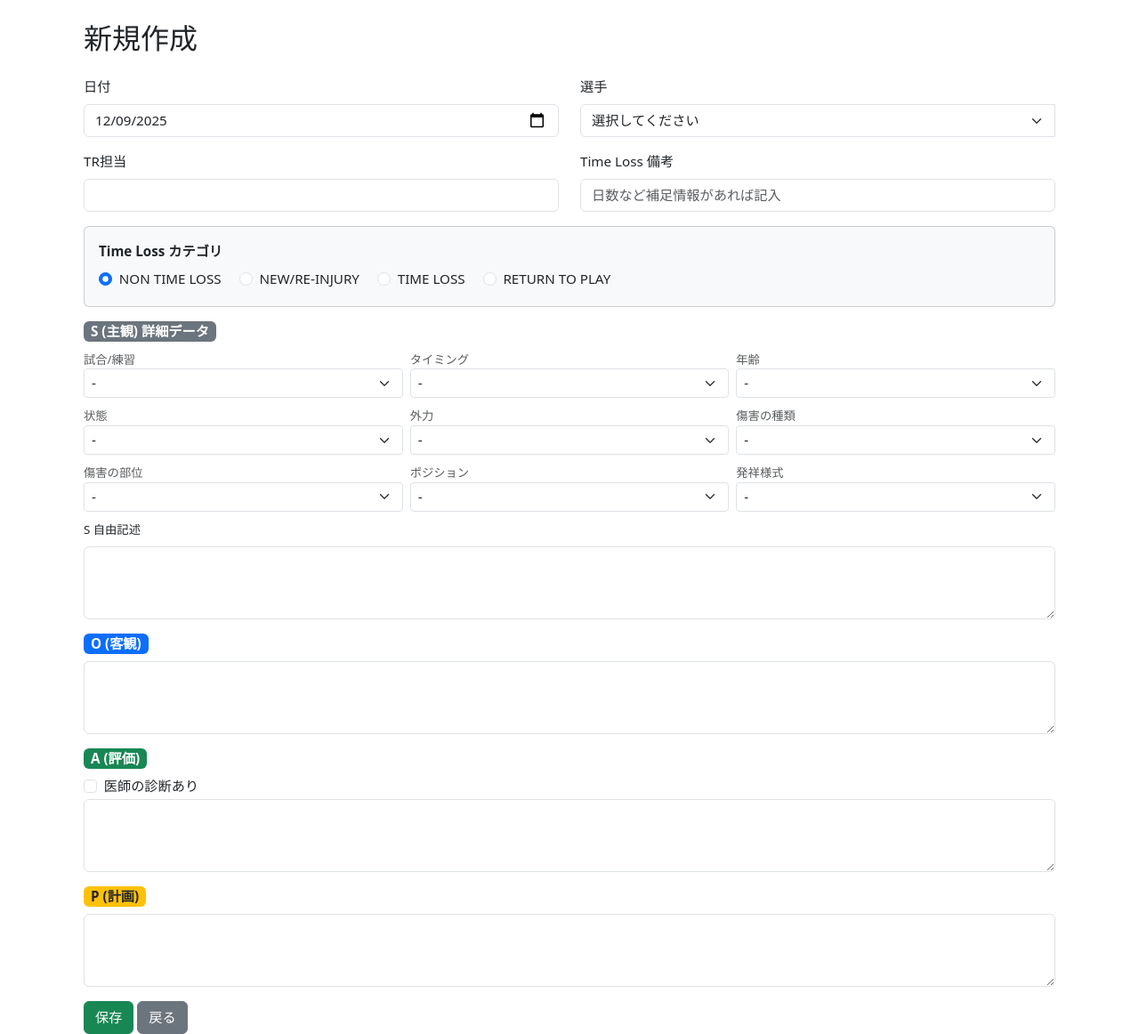
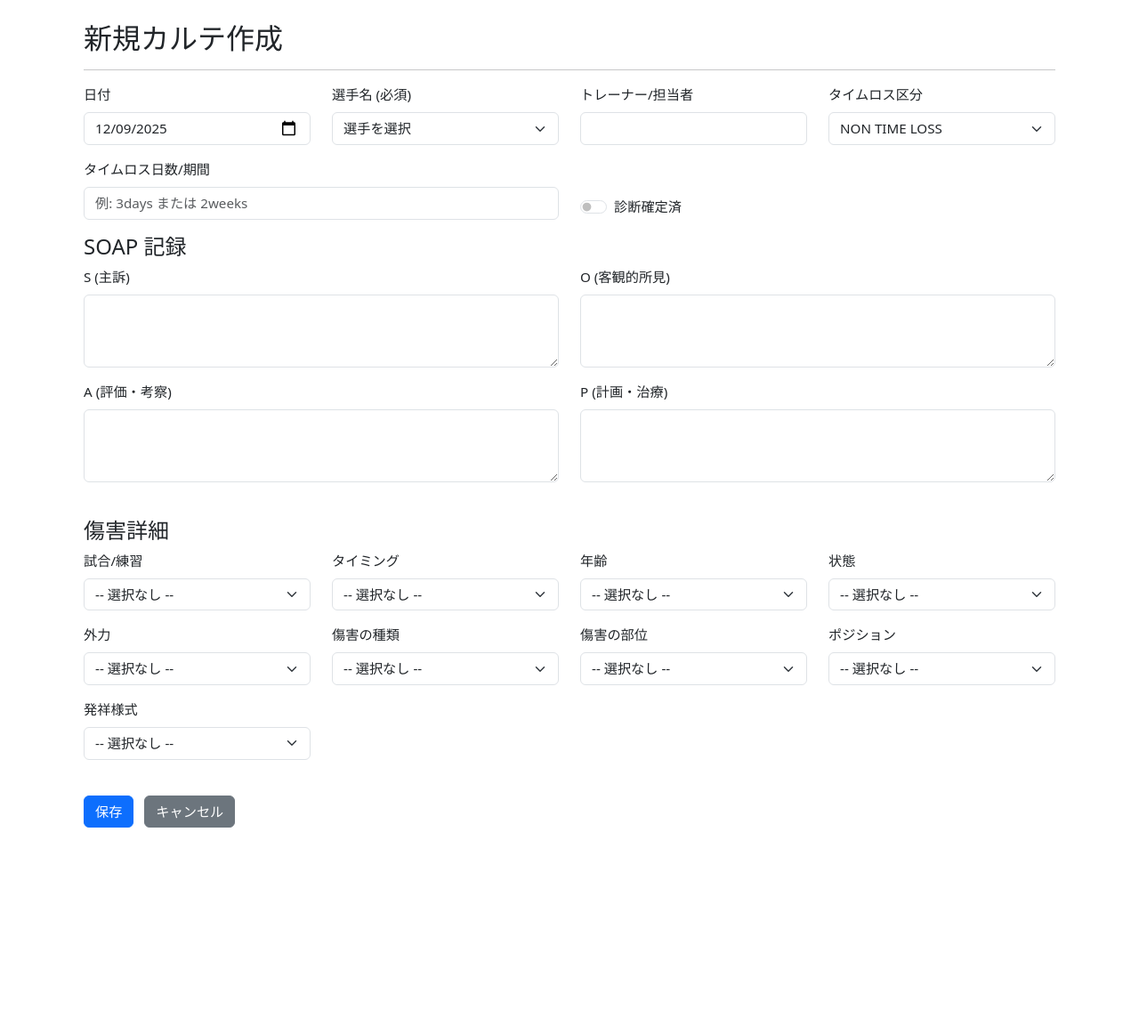
Before and after one commit to taroh-yamamasu/athlete-support-app, a Flask app: page /create_karte in a window 1280 px wide. Shown: the part 56-1218 px from the top of the page at 89% size. After the commit the page ends 986 px from the top, so only its background shows below. Run offline with Flask 3, Linux system fonts and the light colour scheme; the visitor is signed in with stand-in values (Sample User, id 1); data that the repository does not hold is empty; some libraries are stand-ins or nearby versions.

Commit message:
Final fix: Ensure correct form submission by confirming HTML template structure.

```diff
--- a/templates/karte_form.html
+++ b/templates/karte_form.html
@@ -1,152 +1,154 @@
 {% extends "base.html" %}
-{% block title %}カルテ入力{% endblock %}
 
 {% block content %}
-<div class="container">
-    <div class="d-flex justify-content-between align-items-center mb-3">
-        <h2>{% if action == 'create' %}新規作成{% else %}編集 (ID: {{ karte.karte_id }}){% endif %}</h2>
+<div class="container mt-4">
 
-        {% if action == 'edit' %}
-            <a href="/create_karte?copy_player_id={{ karte.player_id }}&copy_from_id={{ karte.karte_id }}" class="btn btn-outline-info">
-                <i class="fas fa-copy"></i> このカルテを再利用して新規作成
-            </a>
+    <h2>{% if action == 'create' %}新規カルテ作成{% else %}カルテ編集 (ID: {{ karte.karte_id }}){% endif %}</h2>
+    <hr>
+
+    {% with messages = get_flashed_messages(with_categories=true) %}
+        {% if messages %}
+            {% for category, message in messages %}
+            <div class="alert alert-{{ category }}">{{ message }}</div>
+            {% endfor %}
         {% endif %}
-    </div>
+    {% endwith %}
 
-    <form method="POST">
-        <div class="row mb-3">
-            <div class="col-md-6">
-                <label class="form-label">日付</label>
-                <input type="date" class="form-control" name="date" value="{{ karte.date if karte else today }}" required>
+    <form method="POST" action="{% if action == 'create' %}{{ url_for('create_karte') }}{% else %}{{ url_for('edit_karte', karte_id=karte.karte_id) }}{% endif %}">
+
+        <div class="row">
+            <div class="col-md-3 mb-3">
+                <label for="date" class="form-label">日付</label>
+                <input type="date" class="form-control" id="date" name="date"
+                       value="{{ karte.date if karte and karte.date else today }}" required>
             </div>
-            <div class="col-md-6">
-                <label class="form-label">選手</label>
-                <div class="input-group">
-                    <select class="form-select" id="playerSelect" name="player_id" required>
-                        <option value="">選択してください</option>
-                        {% for p in player_list %}
-                        <option value="{{ p.player_id }}" {% if karte and karte.player_id == p.player_id %}selected{% endif %}>
-                            {{ p.player_name }}
+
+            <div class="col-md-3 mb-3">
+                <label for="player_id" class="form-label">選手名 (必須)</label>
+                <select name="player_id" id="player_id" class="form-select" required>
+                    <option value="" {% if not karte or not karte.player_id %}selected{% endif %}>選手を選択</option>
+                    {% for player in player_list %}
+                        <option value="{{ player.player_id }}"
+                                {% if karte and (karte.player_id | string == player.player_id | string) %}selected{% endif %}>
+                            {{ player.player_name }}
                         </option>
-                        {% endfor %}
-                    </select>
-                    {% if action == 'create' %}
-                        <button type="button" id="copyButton" class="btn btn-outline-info" style="display:none;" title="直近のカルテ内容をコピー">📋 コピー</button>
-                    {% endif %}
-                </div>
+                    {% endfor %}
+                </select>
+            </div>
+
+            <div class="col-md-3 mb-3">
+                <label for="tr" class="form-label">トレーナー/担当者</label>
+                <input type="text" class="form-control" id="tr" name="tr"
+                       value="{{ karte.tr if karte and karte.tr else '' }}">
+            </div>
+
+            <div class="col-md-3 mb-3">
+                <label for="time_loss_category" class="form-label">タイムロス区分</label>
+                <select name="time_loss_category" id="time_loss_category" class="form-select">
+                    {% for tl in TIME_LOSS_OPTIONS %}
+                        <option value="{{ tl }}"
+                                {% if karte and karte.time_loss_category == tl %}selected{% endif %}>
+                            {{ tl }}
+                        </option>
+                    {% endfor %}
+                </select>
             </div>
         </div>
 
         <div class="row mb-3">
             <div class="col-md-6">
-                <label class="form-label">TR担当</label>
-                <input type="text" class="form-control" name="tr" value="{{ karte.tr if karte else '' }}">
+                <label for="time_loss" class="form-label">タイムロス日数/期間</label>
+                <input type="text" class="form-control" id="time_loss" name="time_loss"
+                       value="{{ karte.time_loss if karte and karte.time_loss else '' }}" placeholder="例: 3days または 2weeks">
             </div>
-            <div class="col-md-6">
-                <label class="form-label">Time Loss 備考</label>
-                <input type="text" class="form-control" name="time_loss" value="{{ karte.time_loss if karte else '' }}" placeholder="日数など補足情報があれば記入">
-            </div>
-        </div>
-
-        <div class="card mb-3 bg-light">
-            <div class="card-body">
-                <label class="form-label fw-bold">Time Loss カテゴリ</label>
-                <div>
-                    {% for option in TIME_LOSS_OPTIONS %}
-                    <div class="form-check form-check-inline">
-                        <input class="form-check-input" type="radio" name="time_loss_category" value="{{ option }}"
-                               {% if karte and karte.time_loss_category == option %}checked{% elif not karte and loop.first %}checked{% endif %}>
-                        <label class="form-check-label">{{ option }}</label>
-                    </div>
-                    {% endfor %}
+            <div class="col-md-6 d-flex align-items-end">
+                <div class="form-check form-switch">
+                    <input class="form-check-input" type="checkbox" role="switch" id="diagnosis_flag" name="diagnosis_flag"
+                           {% if karte and karte.diagnosis_flag %}checked{% endif %}>
+                    <label class="form-check-label" for="diagnosis_flag">診断確定済</label>
                 </div>
             </div>
         </div>
 
-        <div class="mb-3">
-            <label class="form-label fw-bold bg-secondary text-white px-2 rounded">S (主観) 詳細データ</label>
-            <div class="row g-2 mb-2">
-                {% for key, item in PULLDOWN_OPTIONS.items() %}
-                <div class="col-md-4">
-                    <label class="small text-muted">{{ item.label }}</label>
-                    <select class="form-select form-select-sm" name="{{ key }}">
-                        <option value="">-</option>
-                        {% for opt in item.options %}
-                        <option value="{{ opt }}" {% if karte and karte[key] == opt %}selected{% endif %}>{{ opt }}</option>
+        <div class="mb-4">
+            <h4>SOAP 記録</h4>
+            <div class="row">
+                <div class="col-md-6 mb-3">
+                    <label for="s_content" class="form-label">S (主訴)</label>
+                    <textarea class="form-control" id="s_content" name="s_content" rows="3">{{ karte.s_content if karte and karte.s_content else '' }}</textarea>
+                </div>
+                <div class="col-md-6 mb-3">
+                    <label for="o_content" class="form-label">O (客観的所見)</label>
+                    <textarea class="form-control" id="o_content" name="o_content" rows="3">{{ karte.o_content if karte and karte.o_content else '' }}</textarea>
+                </div>
+            </div>
+            <div class="row">
+                <div class="col-md-6 mb-3">
+                    <label for="a_content" class="form-label">A (評価・考察)</label>
+                    <textarea class="form-control" id="a_content" name="a_content" rows="3">{{ karte.a_content if karte and karte.a_content else '' }}</textarea>
+                </div>
+                <div class="col-md-6 mb-3">
+                    <label for="p_content" class="form-label">P (計画・治療)</label>
+                    <textarea class="form-control" id="p_content" name="p_content" rows="3">{{ karte.p_content if karte and karte.p_content else '' }}</textarea>
+                </div>
+            </div>
+        </div>
+
+        <div class="mb-4">
+            <h4>傷害詳細</h4>
+            <div class="row">
+                {% for key, details in PULLDOWN_OPTIONS.items() %}
+                <div class="col-md-3 mb-3">
+                    <label for="{{ key }}" class="form-label">{{ details.label }}</label>
+                    <select name="{{ key }}" id="{{ key }}" class="form-select">
+                        <option value="">-- 選択なし --</option>
+                        {% for option in details.options %}
+                            <option value="{{ option }}"
+                                    {% if karte and (karte[key] | string == option | string) %}selected{% endif %}>
+                                {{ option }}
+                            </option>
                         {% endfor %}
                     </select>
                 </div>
                 {% endfor %}
             </div>
-            <label class="form-label small">S 自由記述</label>
-            <textarea class="form-control" name="s_content" rows="3">{{ karte.s_content if karte else '' }}</textarea>
         </div>
 
-        <div class="mb-3">
-            <label class="form-label fw-bold bg-primary text-white px-2 rounded">O (客観)</label>
-            <textarea class="form-control" name="o_content" rows="3">{{ karte.o_content if karte else '' }}</textarea>
+        <div class="d-flex justify-content-between">
+            <div>
+                <button type="submit" class="btn btn-primary me-2">保存</button>
+                <a href="{{ url_for('index') }}" class="btn btn-secondary">キャンセル</a>
+            </div>
+            {% if action == 'edit' %}
+                <button type="button" class="btn btn-danger" data-bs-toggle="modal" data-bs-target="#deleteModal">
+                    削除
+                </button>
+            {% endif %}
         </div>
-
-        <div class="mb-3">
-            <label class="form-label fw-bold bg-success text-white px-2 rounded">A (評価)</label>
-            <div class="form-check">
-                <input type="checkbox" class="form-check-input" name="diagnosis_flag" {% if karte and karte.diagnosis_flag %}checked{% endif %}>
-                <label class="form-check-label">医師の診断あり</label>
-            </div>
-            <textarea class="form-control" name="a_content" rows="3">{{ karte.a_content if karte else '' }}</textarea>
-        </div>
-
-        <div class="mb-3">
-            <label class="form-label fw-bold bg-warning text-dark px-2 rounded">P (計画)</label>
-            <textarea class="form-control" name="p_content" rows="3">{{ karte.p_content if karte else '' }}</textarea>
-        </div>
-
-        <button type="submit" class="btn btn-success">保存</button>
-        <a href="/" class="btn btn-secondary">戻る</a>
     </form>
 
     {% if action == 'edit' %}
-    <form method="POST" action="/karte/delete/{{ karte.karte_id }}" class="mt-4 text-end">
-        <button type="submit" class="btn btn-danger btn-sm" onclick="return confirm('本当に削除しますか？')">🗑️ このカルテを削除</button>
-    </form>
+        <div class="modal fade" id="deleteModal" tabindex="-1" aria-labelledby="deleteModalLabel" aria-hidden="true">
+            <div class="modal-dialog">
+                <div class="modal-content">
+                    <div class="modal-header">
+                        <h5 class="modal-title" id="deleteModalLabel">削除確認</h5>
+                        <button type="button" class="btn-close" data-bs-dismiss="modal" aria-label="Close"></button>
+                    </div>
+                    <div class="modal-body">
+                        このカルテを本当に削除しますか？操作は取り消せません。
+                    </div>
+                    <div class="modal-footer">
+                        <button type="button" class="btn btn-secondary" data-bs-dismiss="modal">キャンセル</button>
+                        <form method="POST" action="{{ url_for('delete_karte', karte_id=karte.karte_id) }}" style="display:inline;">
+                            <input type="hidden" name="_method" value="DELETE">
+                            <button type="submit" class="btn btn-danger">削除実行</button>
+                        </form>
+                    </div>
+                </div>
+            </div>
+        </div>
     {% endif %}
+
 </div>
-
-<script>
-    document.addEventListener('DOMContentLoaded', function() {
-        const playerSelect = document.getElementById('playerSelect');
-        const copyButton = document.getElementById('copyButton');
-        const currentUrl = window.location.href.split('?')[0];
-
-        // 隠しフィールドの生成（player_id保持用）
-        const hiddenPlayerIdInput = document.createElement('input');
-        hiddenPlayerIdInput.type = 'hidden';
-        hiddenPlayerIdInput.name = 'player_id';
-        document.querySelector('form').prepend(hiddenPlayerIdInput);
-
-        function updateCopyButton() {
-            const selectedPlayerId = playerSelect.value;
-            if (copyButton) {
-                if (selectedPlayerId) {
-                    copyButton.style.display = 'block';
-                    copyButton.onclick = function() {
-                        window.location.href = currentUrl + '?copy_player_id=' + selectedPlayerId;
-                    };
-                } else {
-                    copyButton.style.display = 'none';
-                }
-            }
-        }
-
-        updateCopyButton();
-        playerSelect.addEventListener('change', updateCopyButton);
-
-        // コピーモードのとき、隠しフィールドにIDを入れてから無効化する
-        {% if karte and request.args.get('copy_player_id') %}
-            hiddenPlayerIdInput.value = "{{ karte.player_id }}";
-            playerSelect.disabled = true;
-            playerSelect.classList.add('bg-warning', 'bg-opacity-25');
-        {% endif %}
-    });
-</script>
 {% endblock %}
```
